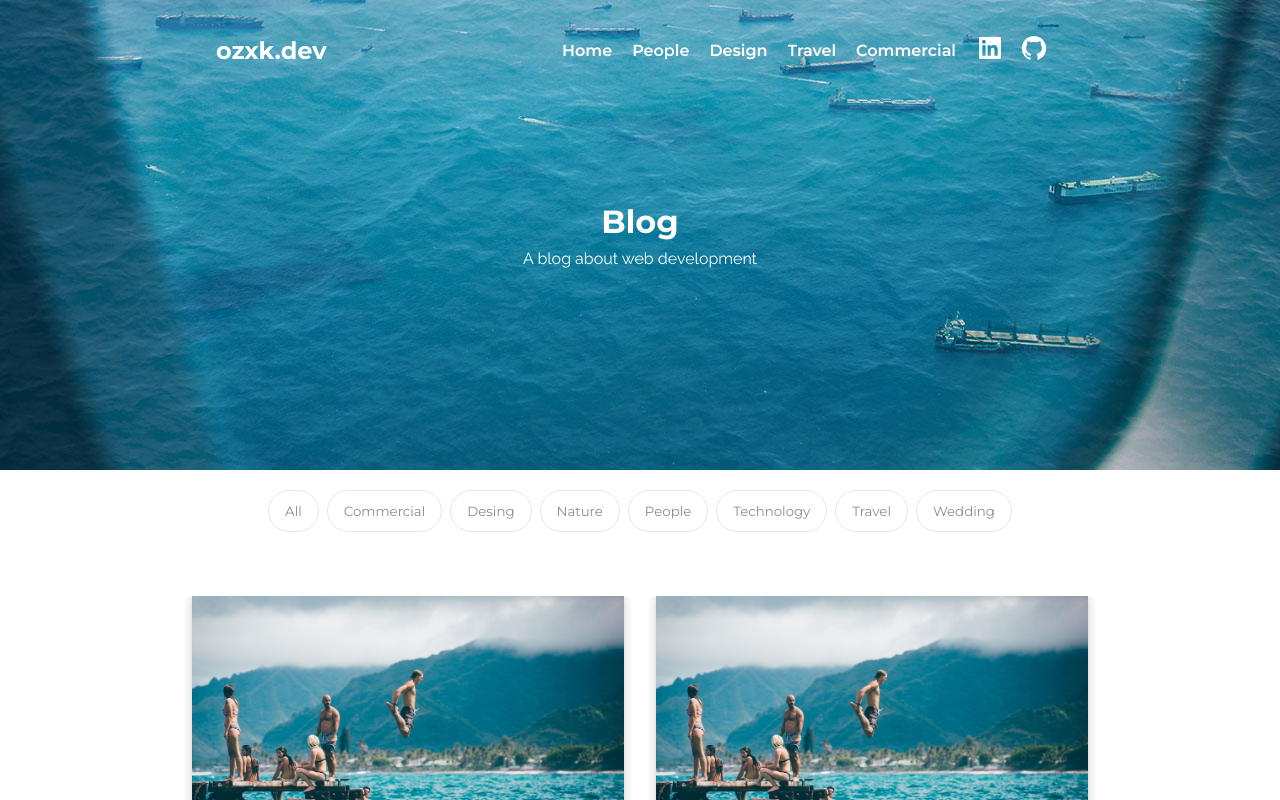
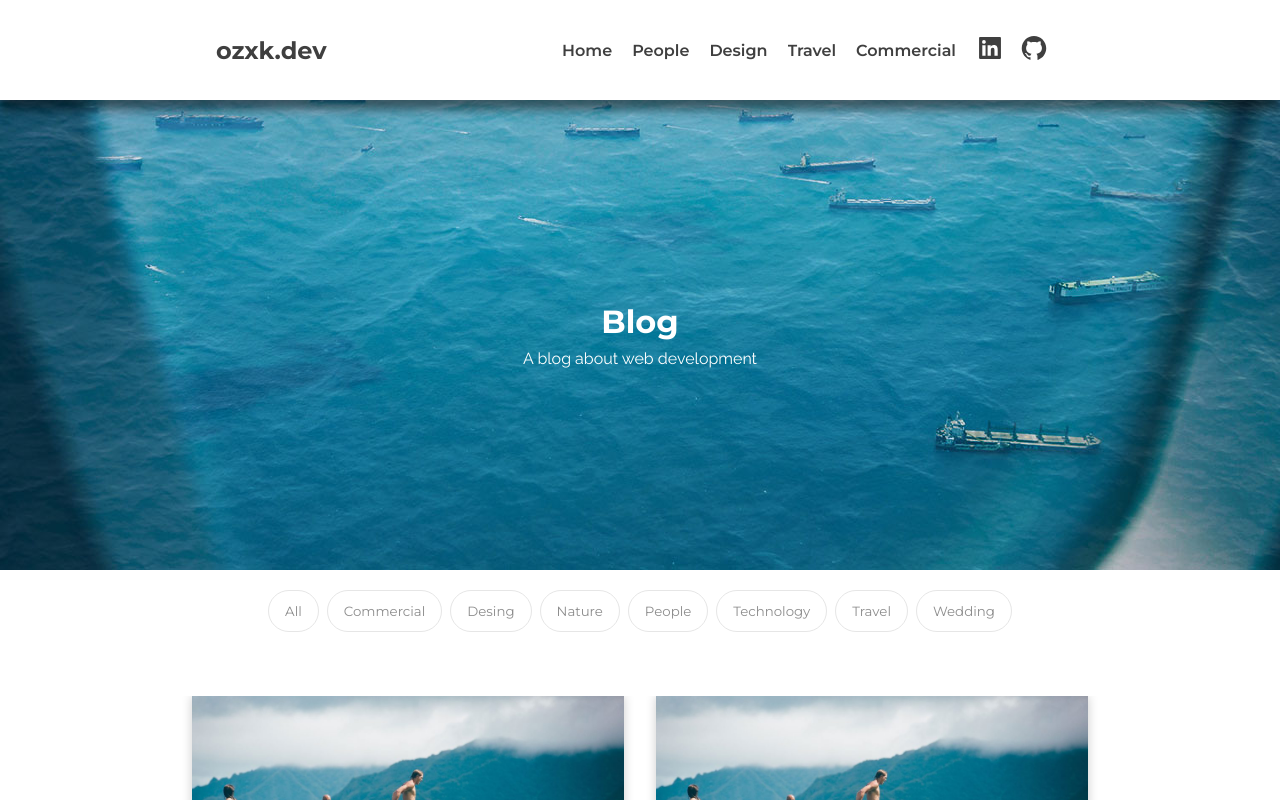
Before and after one commit to Ouzx/ozxkdev, a Next.js app: page / in a window 1280 px wide. Shown: the top 800 px of the page. Built offline with nearby package versions, Linux system fonts and the light colour scheme.

Commit message:
coloring added

```diff
--- a/src/Components/Hamburger/Hamburger.module.scss
+++ b/src/Components/Hamburger/Hamburger.module.scss
@@ -9,16 +9,27 @@
   }
 }
 
+@mixin hamburger-line-color($line-color) {
+  .hamburger__line {
+    background-color: $line-color;
+  }
+}
+
 .hamburger {
   position: relative;
   z-index: 100;
   cursor: pointer;
+  @include hamburger-line-color(global.$black);
   .hamburger__line {
     width: 30px;
     height: 4px;
-    background-color: global.$black;
+
     transition: 0.4s;
     margin: 4px 0;
+  }
+
+  &:hover {
+    @include hamburger-line-color(global.$accent);
   }
 
   &.active {
--- a/src/app/Components/Header/Header.module.scss
+++ b/src/app/Components/Header/Header.module.scss
@@ -1,12 +1,15 @@
 @use "../../screens.scss" as screens;
+@use "../../globals.scss" as *;
 
 .header {
-  position: absolute;
   width: 100%;
+  // drop shadow bottom
+  box-shadow: 0px 10px 10px 0px rgba(0, 0, 0, 0.5);
+
+  position: relative;
   .header__wrapper {
-    color: #fff;
+    color: $black;
     height: 6.25rem;
-    // border: 1px solid #000;
 
     display: flex;
     justify-content: space-between;
--- a/src/app/Components/Logo/Logo.module.scss
+++ b/src/app/Components/Logo/Logo.module.scss
@@ -0,0 +1,7 @@
+@use "../../globals.scss" as *;
+.logo {
+  transition: 0.3s;
+  &:hover {
+    color: $accent;
+  }
+}
--- a/src/app/Components/Logo/Logo.tsx
+++ b/src/app/Components/Logo/Logo.tsx
@@ -1,8 +1,8 @@
 import React from "react";
-
+import styles from "./Logo.module.scss";
 const Logo = () => {
   return (
-    <a href="/">
+    <a className={styles.logo} href="/">
       <h2>ozxk.dev</h2>
     </a>
   );
```
